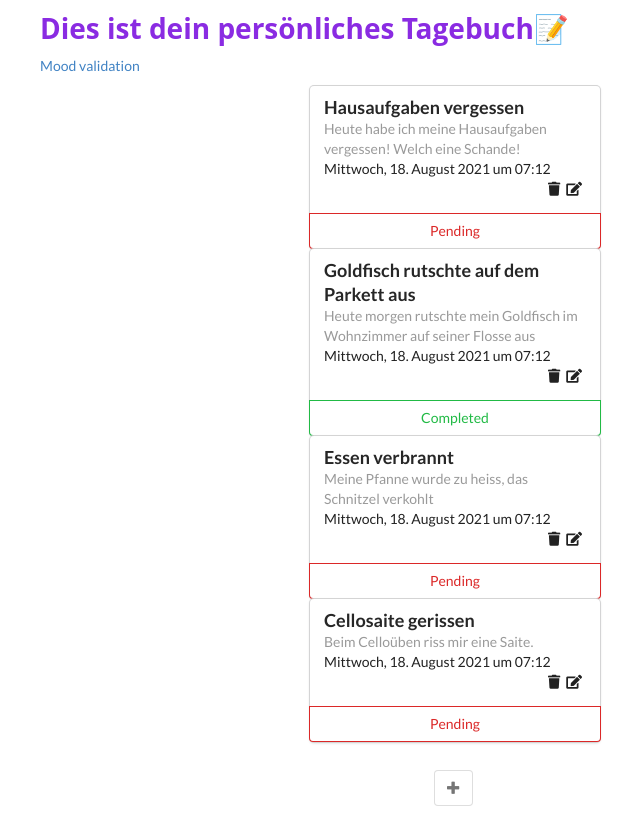
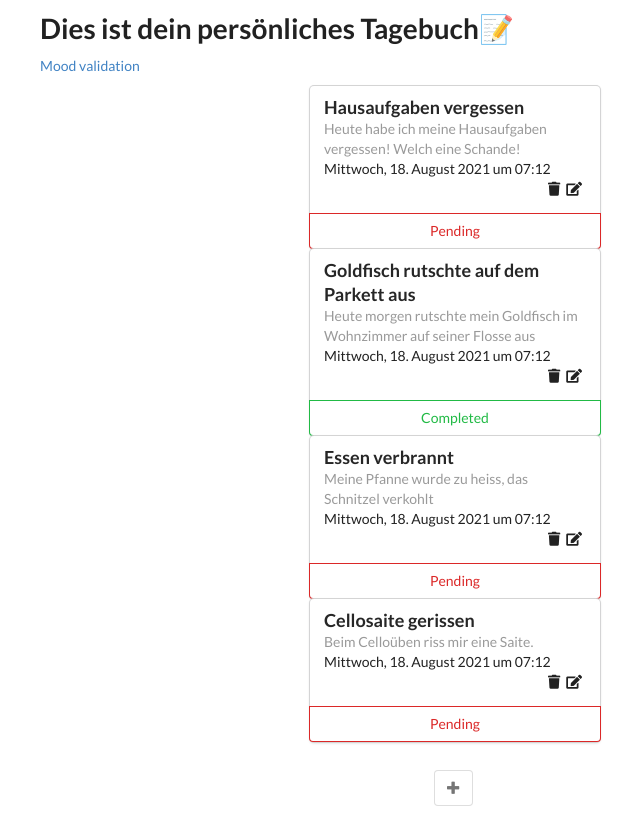
Before and after one commit to landetonwrongplanet/little-helper, a Nuxt app: page / in a window 1280 px wide. Shown: the whole page, without its empty margins (185-825 px from the left). Built offline with nearby package versions, Linux system fonts and the light colour scheme.

Commit message:
working on the styling

```diff
--- a/assets/css/main.css
+++ b/assets/css/main.css
@@ -1,10 +1,11 @@
-h1 {
+title {
     color: blueviolet;
     font-family: 'Open Sans';
 
 }
 h2 {
     font-family: 'Open Sans';
+    color: blueviolet;
 
 }
 .wrapper{
```
